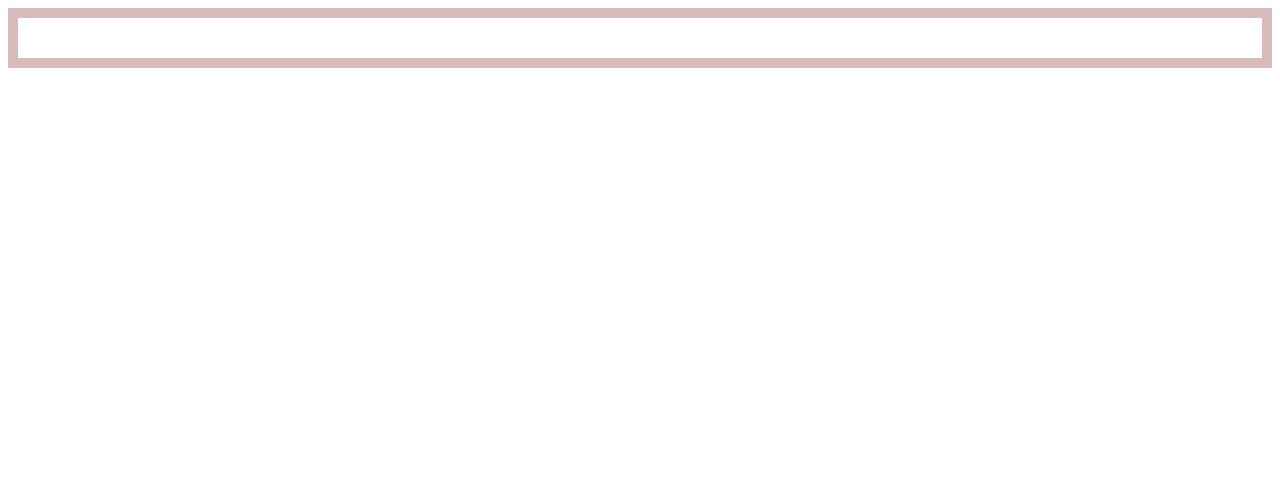
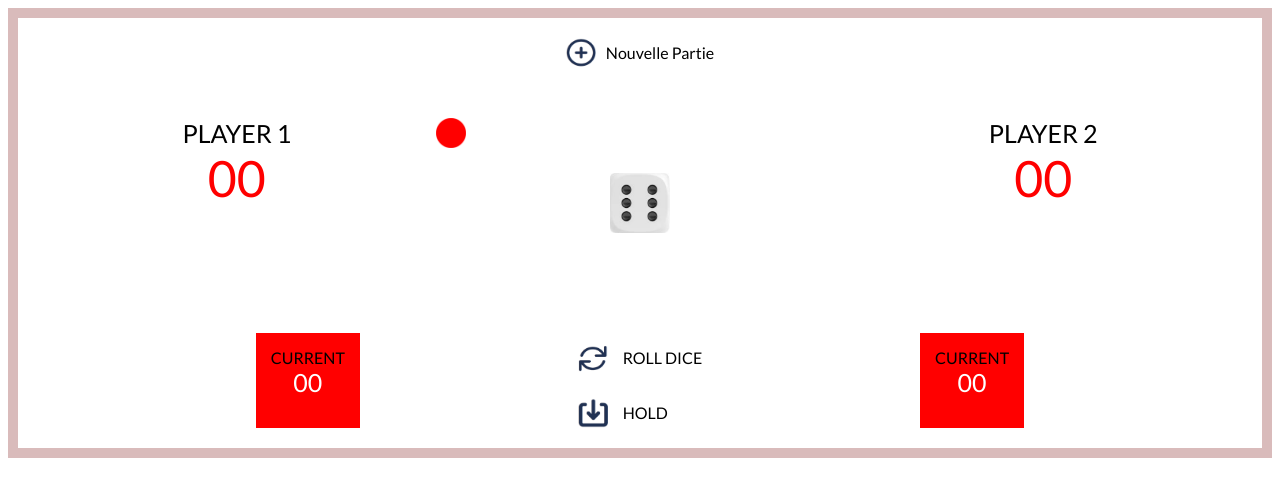
Before and after one commit to contactarberen/studi_practice, a plain HTML site: page jeu_js_dice/index.html in a window 1280 px wide. Drawn offline with Linux system fonts and the light colour scheme.

Commit message:
Mise en place de l'interface graphique (css)

```diff
--- a/jeu_js_dice/index.html
+++ b/jeu_js_dice/index.html
@@ -1,5 +1,5 @@
 <!DOCTYPE html>
-<html lang="en">
+<html lang="fr">
 <head>
     <meta charset="UTF-8">
     <meta http-equiv="X-UA-Compatible" content="IE=edge">
@@ -8,6 +8,47 @@
     <link rel="stylesheet" href="style.css"/>
 </head>
 <body>
+    <header>
+        <img class="icon" src="./img/plus.png" />
+        <div class="labelNewGame">Nouvelle Partie</div>
+    </header>
+    <main>
+        <section class="container">
+            <div class="player">
+                <div class="labelPlayer">PLAYER 1</div>
+                <div class="globalScore1">00</div>
+            </div>
+            <img class="icon j1" src="./img/red_circle.png" />
+            <img class="dice" src="./img/dice_6.png" />
+            <img class="icon j2" src="./img/red_circle.png" />
+            <div class="player">
+                <div class="labelPlayer">PLAYER 2</div>
+                <div class="globalScore2">00</div>
+            </div>
+        </section>
+    </main>
+
+    <footer>
+        <div class="tempScore">
+            <div class="labelCurrent">CURRENT</div>
+            <div class="valueTempScore1">00</div>
+        </div>
+        <div class="actionButton">
+            <div class="rollDice">
+                <img class="icon" src="./img/rotating_arrows.png" />
+                <div class="labelRollDice">ROLL DICE</div>
+            </div>
+            <div class="hold">
+                <img class="icon" src="./img/fleche_bas.png" />
+                <div class="labelHold">HOLD</div>
+            </div>
+        </div>
+        <div class="tempScore">
+            <div class="labelCurrent">CURRENT</div>
+            <div class="valueTempScore2">00</div>
+        </div>
+    </footer>
+
     <script src="script.js"></script>
 </body>
 </html>
--- a/jeu_js_dice/style.css
+++ b/jeu_js_dice/style.css
@@ -5,3 +5,93 @@ body {
     border: 10px rgb(217, 187, 187) solid;
     padding: 20px;
 }
+
+img.icon {
+    width: 30px;
+    height: 30px;
+}
+
+img.icon.j2 {
+    visibility: hidden;
+}
+
+img.dice {
+    width: 60px;
+    height: 60px;
+    margin-top: 55px;
+}
+
+header {
+    display:flex;
+    justify-content: center;
+}
+
+header .labelNewGame {
+    text-align: center;
+    margin-top: 5px;
+    margin-left: 10px;
+}
+
+section.container {
+    display: flex;
+    justify-content: space-evenly;
+    margin-top: 50px;
+    margin-bottom: 100px;
+}
+
+section.container .player{
+    font-size:50px;
+    text-align: center;
+    color: red
+}
+
+section.container .player .labelPlayer {
+    color: black;
+    font-size:25px;
+}
+
+footer {
+    display: flex;
+    justify-content: space-evenly;
+}
+
+footer .tempScore {
+    background-color: red;
+    text-align: center;
+    padding: 15px;
+}
+
+footer .tempScore .valueTempScore1 {
+    font-size: 25px;
+    color: white;
+}
+
+footer .tempScore .valueTempScore2 {
+    font-size: 25px;
+    color: white;
+}
+
+footer .actionButton {
+    /*display: flex;*/
+    margin-top: 10px;
+    text-align: center;
+}
+
+footer .actionButton .rollDice {
+    margin-bottom: 25px;
+    display: flex;
+}
+
+footer .actionButton .rollDice .labelRollDice {
+    margin-left: 15px;
+    margin-top: 5px;
+}
+
+footer .actionButton .hold {
+    display: flex;
+}
+
+footer .actionButton .hold .labelHold {
+    margin-left: 15px;
+    margin-top: 5px;
+}
```
Also changed, not shown: jeu_js_dice/img/dice_1.png (added), jeu_js_dice/img/dice_2.png (added), jeu_js_dice/img/dice_3.png (added), jeu_js_dice/img/dice_4.png (added), jeu_js_dice/img/dice_5.png (added), jeu_js_dice/img/dice_6.png (added), jeu_js_dice/img/fleche_bas.png (added), jeu_js_dice/img/plus.png (added), jeu_js_dice/img/red_circle.png (added), jeu_js_dice/img/rotating_arrows.png (added).
